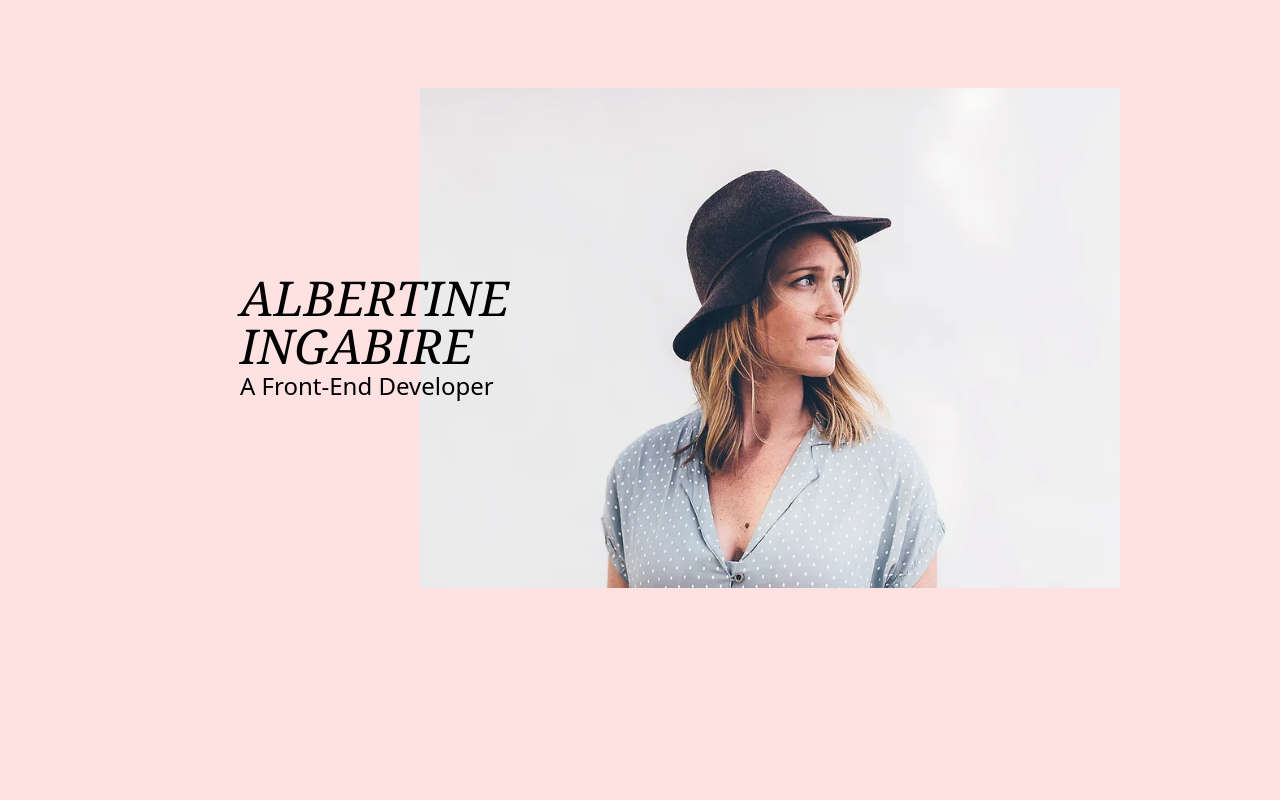
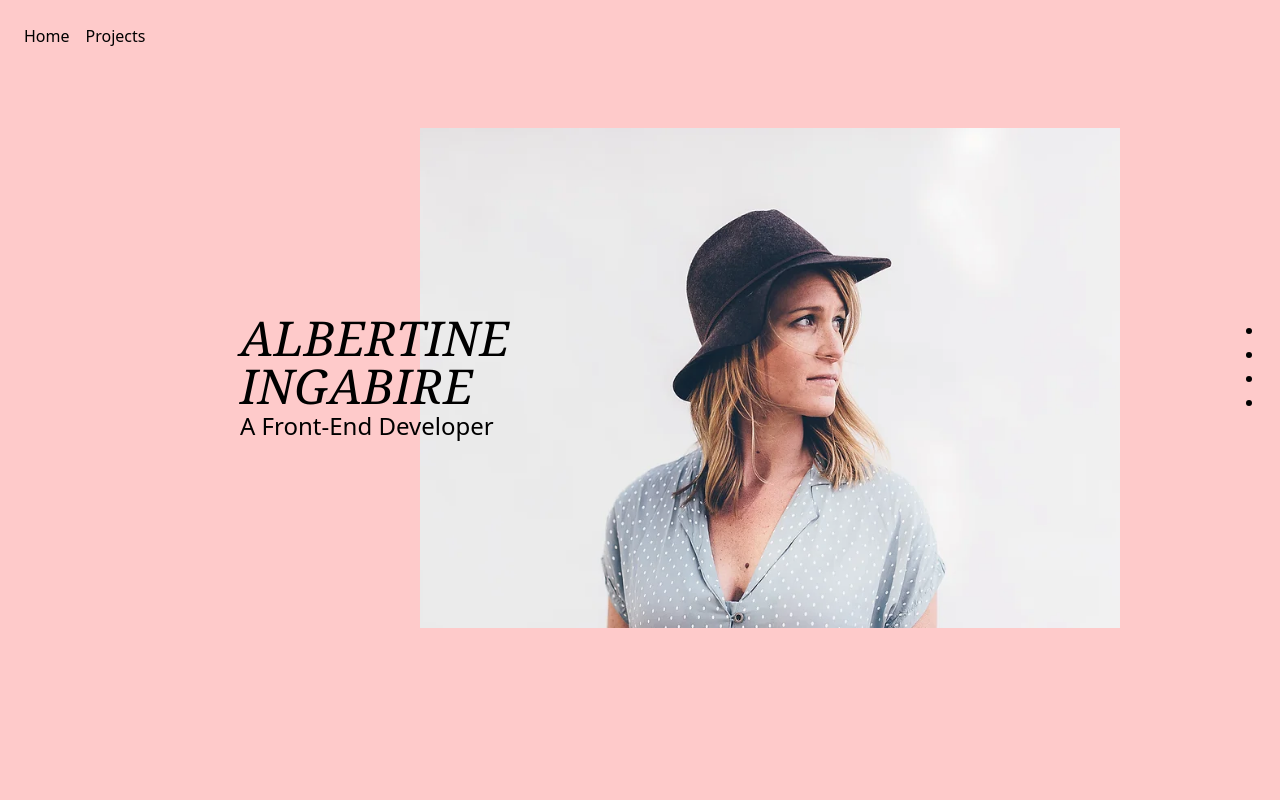
Before and after one commit to Ialbertine/Tina-tailwind_Portfolio, a website: page html-projects/index.html in a window 1280 px wide. Shown: the top 800 px of the page. Drawn offline with Linux system fonts and the light colour scheme.

Commit message:
Tailwind portfolio

```diff
--- a/html-projects/index.html
+++ b/html-projects/index.html
@@ -11,25 +11,29 @@
         crossorigin="anonymous" referrerpolicy="no-referrer" />
 </head>
 
-<body class="m-0 p-0 font-sans bg-white text-black overflow-x-hidden">
-    <header class="min-h-screen w-full bg-red-100">
-        <nav class="flex w-full bg-red-100 py-6">
-            <ul class="flex text-xl text-black ml-[18rem] sm:hidden lg:visible">
-                <li><a href="#home" class="mr-3 cursor-pointer no-underline">Home</a></li>
-                <li><a href="#Projects" class="cursor-pointer no-underline">Projects</a></li>
-            </ul>
-            <div class="text-2xl md:hidden ml-auto mr-[25px]">
-                <i class="fa-solid fa-bars"></i>
+<body class="m-0 p-0 font-sans bg-white text-black">
+    <header class="bg-red-200 h-[100vh]">
+        <nav class="p-6">
+            <div class="flex justify-between items-center">
+                <div class="hidden md:flex space-x-4">
+                    <a href="#home" class="text-black">Home</a>
+                    <a href="#Projects" class="text-black hover:text-opacity-50">Projects</a>
+                </div>
+                <div class="ml-auto md:hidden">
+                    <button id="burgerBtn" class="text-black focus:outline-none">
+                        <i class="fa fa-bars" aria-hidden="true"></i>
+                    </button>
+                </div>
             </div>
         </nav>
-        <div class="flex justify-center items-center mt-10">
+        <div class=" flex justify-center items-center mt-14">
             <div class="flex justify-between items-center">
-                <div class="relative ml-[15rem] ">
+                <div class="relative pl-[15rem] ">
                     <h1 class="text-5xl font-serif italic">ALBERTINE</h1>
                     <h1 class="text-5xl font-serif italic">INGABIRE</h1>
                     <p class="text-2xl">A Front-End Developer</p>
                 </div>
-                <img src="photo.webp" alt="photo" class="ml-[-90px] w-[700px] h-[500px] object-cover ">
+                <img src="photo.webp" alt="photo" class="ml-[-90px] w-[700px] h-[500px]   object-cover ">
                 <div class="ml-[9rem]">
                     <ul class="flex flex-col list-disc">
                         <li class="cursor-pointer ">
```
Also changed, not shown: html-projects/style.css.
